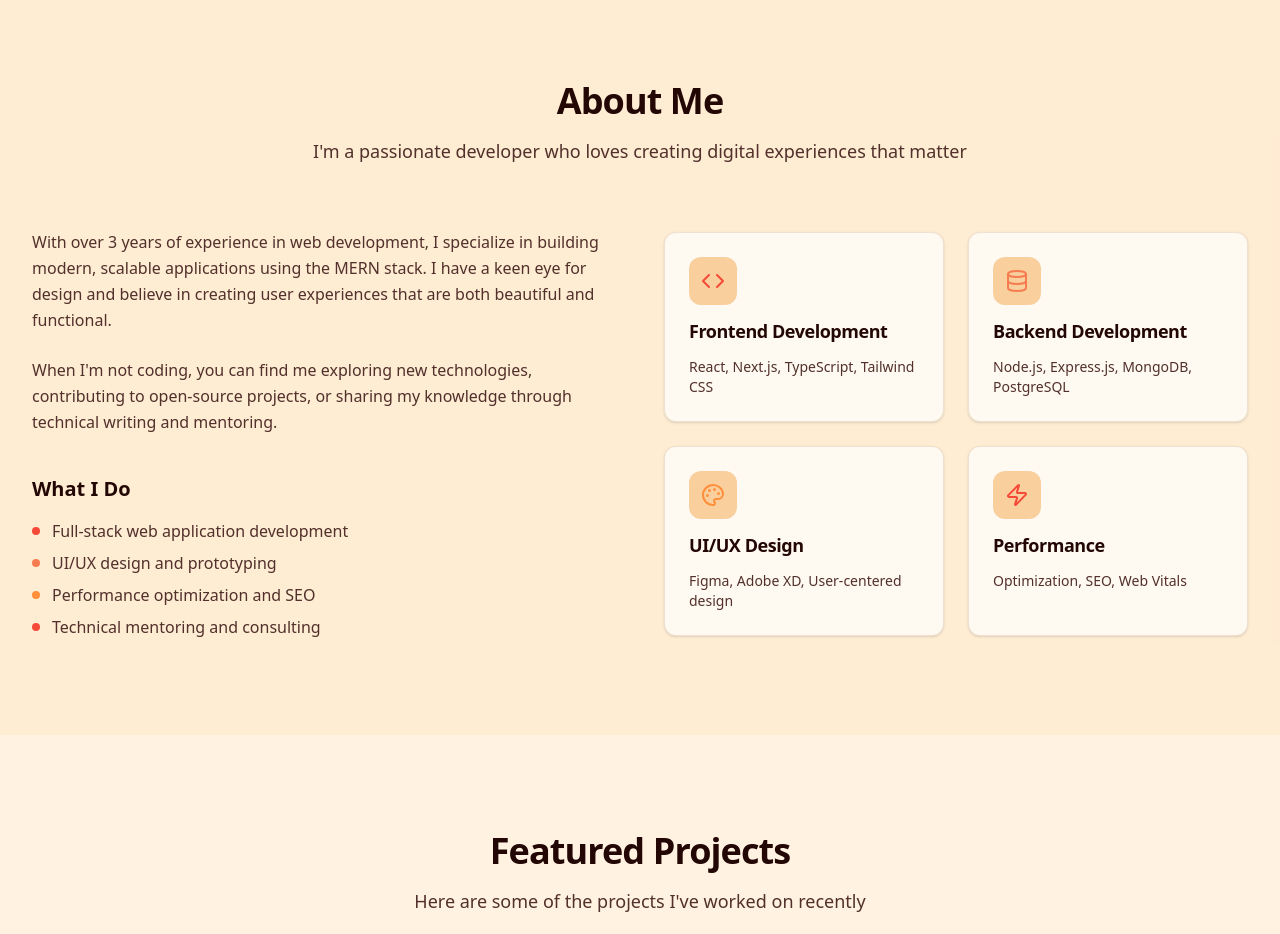
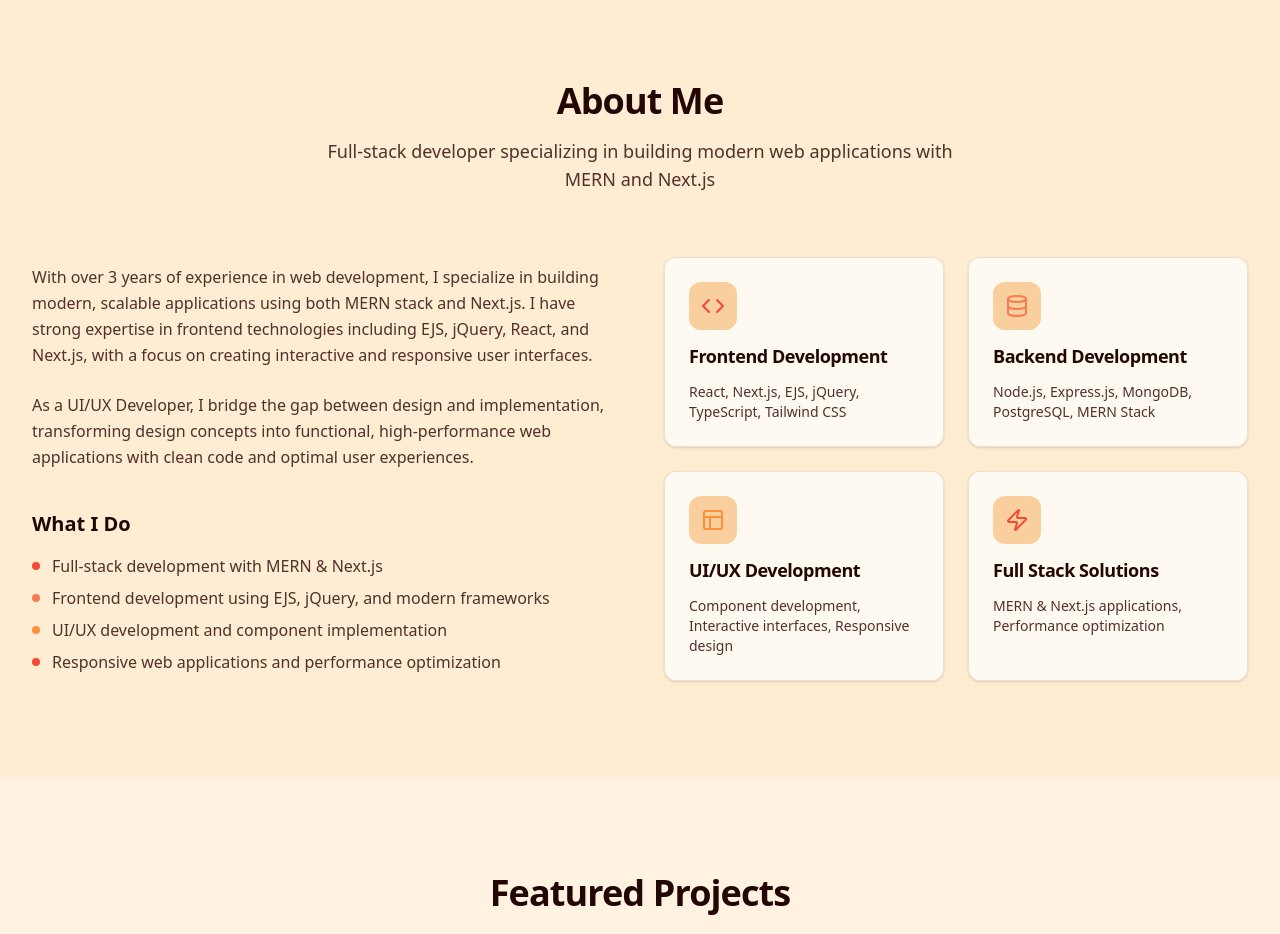
Before and after one commit to Pra-Shant-Chouhan/personal-portfolio, a Next.js app: page / in a window 1280 px wide. Shown: the part 880-1814 px from the top of the page. Built offline with nearby package versions, Linux system fonts and the light colour scheme.

Commit message:
about me section content and ui rectify.

```diff
--- a/src/components/about.tsx
+++ b/src/components/about.tsx
@@ -1,7 +1,7 @@
 "use client"
 
 import * as React from "react"
-import { Code, Database, Palette, Zap } from "lucide-react"
+import { Code, Database, Layout, Zap } from "lucide-react"
 import { Card, CardContent, CardDescription, CardHeader, CardTitle } from "@/components/ui/card"
 import { Container } from "@/components/ui/container"
 
@@ -9,25 +9,25 @@ const skills = [
   {
     icon: Code,
     title: "Frontend Development",
-    description: "React, Next.js, TypeScript, Tailwind CSS",
+    description: "React, Next.js, EJS, jQuery, TypeScript, Tailwind CSS",
     color: "text-primary",
   },
   {
     icon: Database,
     title: "Backend Development",
-    description: "Node.js, Express.js, MongoDB, PostgreSQL",
+    description: "Node.js, Express.js, MongoDB, PostgreSQL, MERN Stack",
     color: "text-accent",
   },
   {
-    icon: Palette,
-    title: "UI/UX Design",
-    description: "Figma, Adobe XD, User-centered design",
+    icon: Layout,
+    title: "UI/UX Development",
+    description: "Component development, Interactive interfaces, Responsive design",
     color: "text-secondary",
   },
   {
     icon: Zap,
-    title: "Performance",
-    description: "Optimization, SEO, Web Vitals",
+    title: "Full Stack Solutions",
+    description: "MERN & Next.js applications, Performance optimization",
     color: "text-primary",
   },
 ]
@@ -41,7 +41,7 @@ export function About() {
             About Me
           </h2>
           <p className="mt-4 text-lg text-muted-foreground max-w-2xl mx-auto">
-            I'm a passionate developer who loves creating digital experiences that matter
+            Full-stack developer specializing in building modern web applications with MERN and Next.js
           </p>
         </div>
 
@@ -49,13 +49,15 @@ export function About() {
           <div className="space-y-6">
             <p className="text-muted-foreground leading-relaxed">
               With over 3 years of experience in web development, I specialize in building
-              modern, scalable applications using the MERN stack. I have a keen eye for
-              design and believe in creating user experiences that are both beautiful and functional.
+              modern, scalable applications using both MERN stack and Next.js. I have strong
+              expertise in frontend technologies including EJS, jQuery, React, and Next.js,
+              with a focus on creating interactive and responsive user interfaces.
             </p>
 
             <p className="text-muted-foreground leading-relaxed">
-              When I'm not coding, you can find me exploring new technologies, contributing to
-              open-source projects, or sharing my knowledge through technical writing and mentoring.
+              As a UI/UX Developer, I bridge the gap between design and implementation,
+              transforming design concepts into functional, high-performance web applications
+              with clean code and optimal user experiences.
             </p>
 
             <div className="pt-4">
@@ -63,19 +65,19 @@ export function About() {
               <ul className="space-y-2 text-muted-foreground">
                 <li className="flex items-center">
                   <span className="w-2 h-2 bg-primary rounded-full mr-3" />
-                  Full-stack web application development
+                  Full-stack development with MERN & Next.js
                 </li>
                 <li className="flex items-center">
                   <span className="w-2 h-2 bg-accent rounded-full mr-3" />
-                  UI/UX design and prototyping
+                  Frontend development using EJS, jQuery, and modern frameworks
                 </li>
                 <li className="flex items-center">
                   <span className="w-2 h-2 bg-secondary rounded-full mr-3" />
-                  Performance optimization and SEO
+                  UI/UX development and component implementation
                 </li>
                 <li className="flex items-center">
                   <span className="w-2 h-2 bg-primary rounded-full mr-3" />
-                  Technical mentoring and consulting
+                  Responsive web applications and performance optimization
                 </li>
               </ul>
             </div>
```
